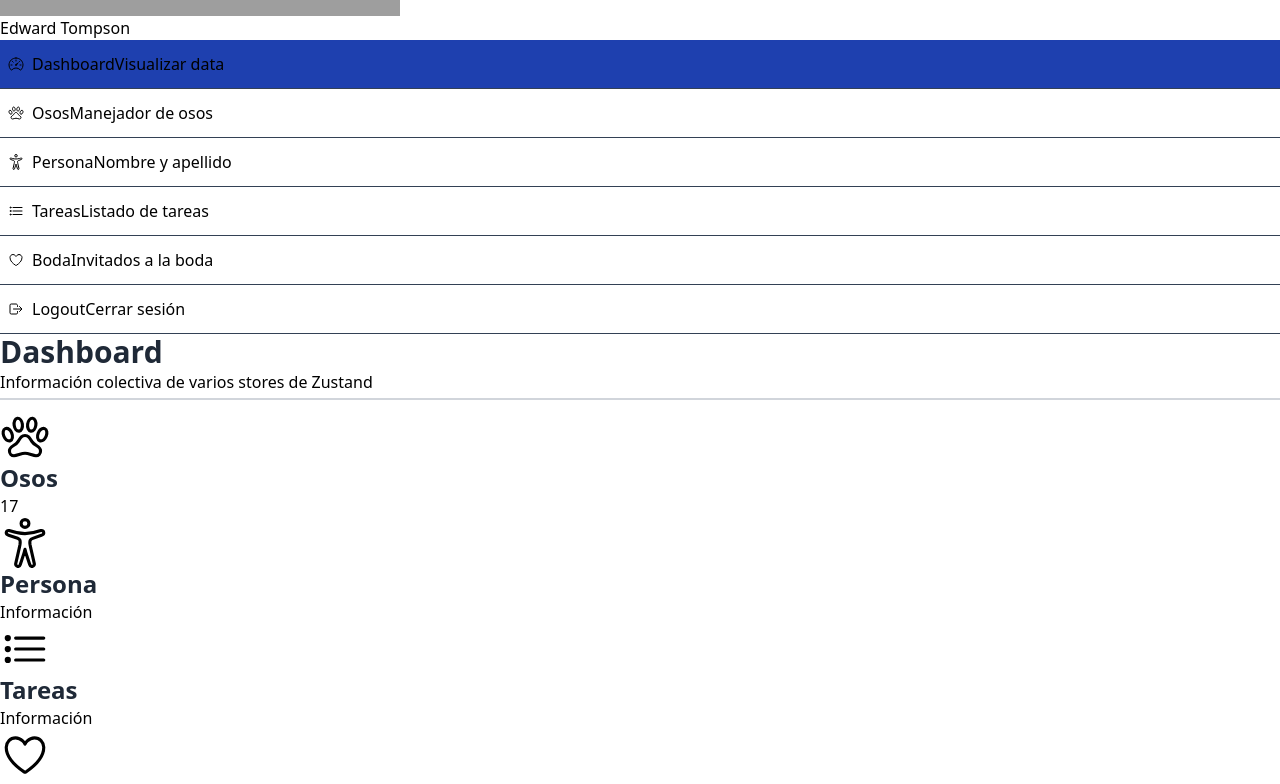
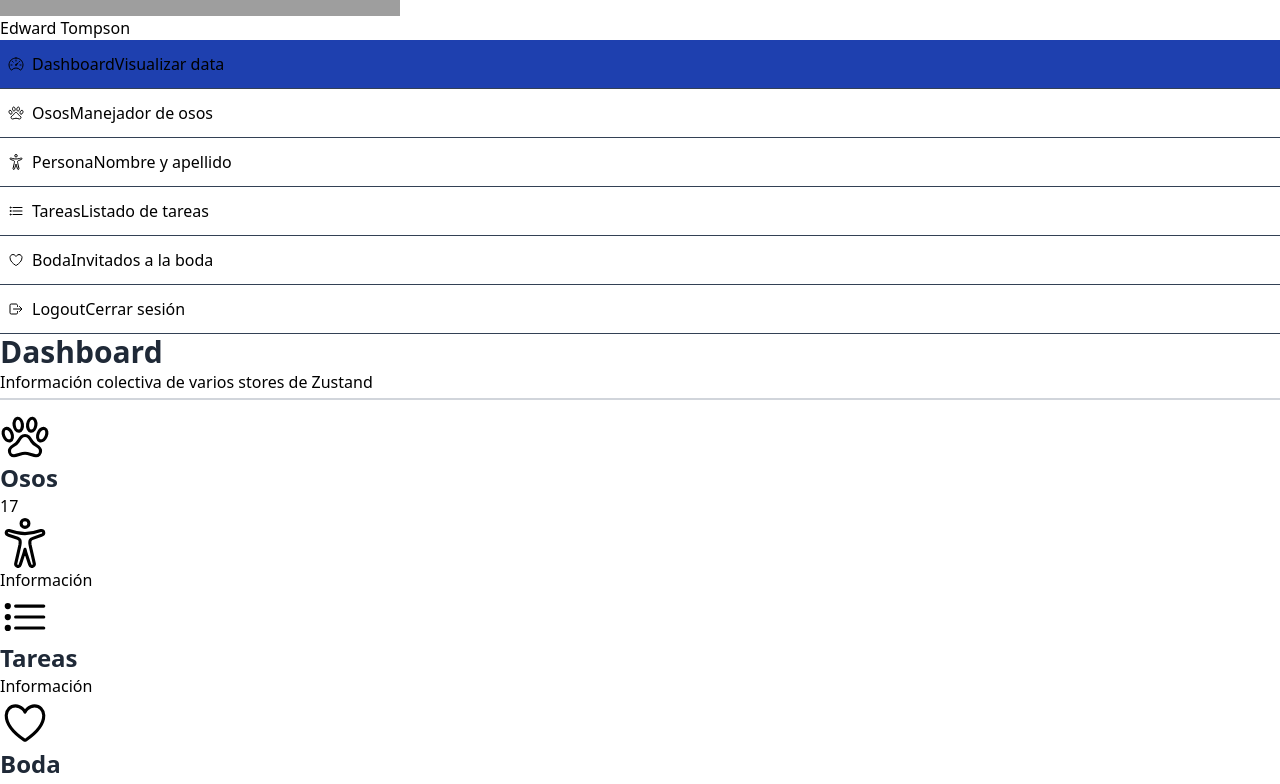
Before and after one commit to RubertG/curso-zustand, a React (Vite) app: page /dashboard in a window 1280 px wide. Shown: the part 368-1152 px from the top of the page. Built offline with nearby package versions, Linux system fonts and the light colour scheme; grey boxes are pictures that could not be loaded.

Commit message:
🆕 middleware persist para local storage

```diff
--- a/src/pages/01-basic/PersonPage.tsx
+++ b/src/pages/01-basic/PersonPage.tsx
@@ -1,8 +1,12 @@
 import { WhiteCard } from '../../components';
-
-
+import { usePersonStore } from '../../stores';
 
 export const PersonPage = () => {
+  const firstName = usePersonStore(state => state.firstName);
+  const lastName = usePersonStore(state => state.lastName);
+  const setFirstName = usePersonStore(state => state.setFirstName);
+  const setLastName = usePersonStore(state => state.setLastName);
+
   return (
     <>
       <h1>Persona</h1>
@@ -18,12 +22,14 @@ export const PersonPage = () => {
                   <label
                     className="mb-3 block text-base font-medium text-[#07074D]"
                   >
-                    Primer Nombre
+                    Nombre
                   </label>
                   <input
                     type="text"
                     name="firstName"
                     id="firstName"
+                    value={firstName}
+                    onChange={(e) => setFirstName(e.target.value)}
                     placeholder="Primer Nombre"
                   />
                 </div>
@@ -39,6 +45,8 @@ export const PersonPage = () => {
                     type="text"
                     name="lastName"
                     id="lastName"
+                    value={lastName}
+                    onChange={(e) => setLastName(e.target.value)}
                     placeholder="Apellido"
                   />
                 </div>
@@ -48,8 +56,8 @@ export const PersonPage = () => {
             <pre className="bg-gray-200 p-5 rounded-[20px]">
               {
                 JSON.stringify({
-                  firstName: '',
-                  lastName: ''
+                  firstName,
+                  lastName
                 }, null, 2)
               }
             </pre>
--- a/src/pages/dashboard/DashboardPage.tsx
+++ b/src/pages/dashboard/DashboardPage.tsx
@@ -1,9 +1,10 @@
 import { IoAccessibilityOutline, IoHeartOutline, IoListOutline, IoLockClosedOutline, IoPawOutline } from 'react-icons/io5';
 import { WhiteCard } from '../../components';
-import { useBearStore } from '../../stores';
+import { useBearStore, usePersonStore } from '../../stores';
 
 export const Dashboard = () => {
   const totalBears = useBearStore(state => state.computed.totalBeards)
+  const firstName = usePersonStore(state => state.firstName)
 
   return (
     <>
@@ -22,7 +23,7 @@ export const Dashboard = () => {
 
         <WhiteCard centered>
           <IoAccessibilityOutline size={50} className="text-indigo-600" />
-          <h2>Persona</h2>
+          <h2>{firstName}</h2>
           <p>Información</p>
         </WhiteCard>
 
--- a/src/stores/index.ts
+++ b/src/stores/index.ts
@@ -1 +1,2 @@
 export * from './beards/beards.store'
+export * from './person/person.store'
--- /dev/null
+++ b/src/stores/person/person.store.ts
@@ -0,0 +1,29 @@
+import { create, type StateCreator } from "zustand"
+import { persist } from "zustand/middleware"
+
+interface PersonState {
+  firstName: string
+  lastName: string
+}
+
+interface Actions {
+  setFirstName: (firstName: string) => void
+  setLastName: (lastName: string) => void
+}
+
+const store: StateCreator<PersonState & Actions> = (set) => ({
+  firstName: '',
+  lastName: '',
+
+  setFirstName: (firstName: string) => set({ firstName: firstName }),
+  setLastName: (lastName: string) => set({ lastName: lastName }),
+})
+
+export const usePersonStore = create<PersonState & Actions>()(
+  persist(
+    store,
+    {
+      name: 'person-storage',
+    }
+  )
+)
```
